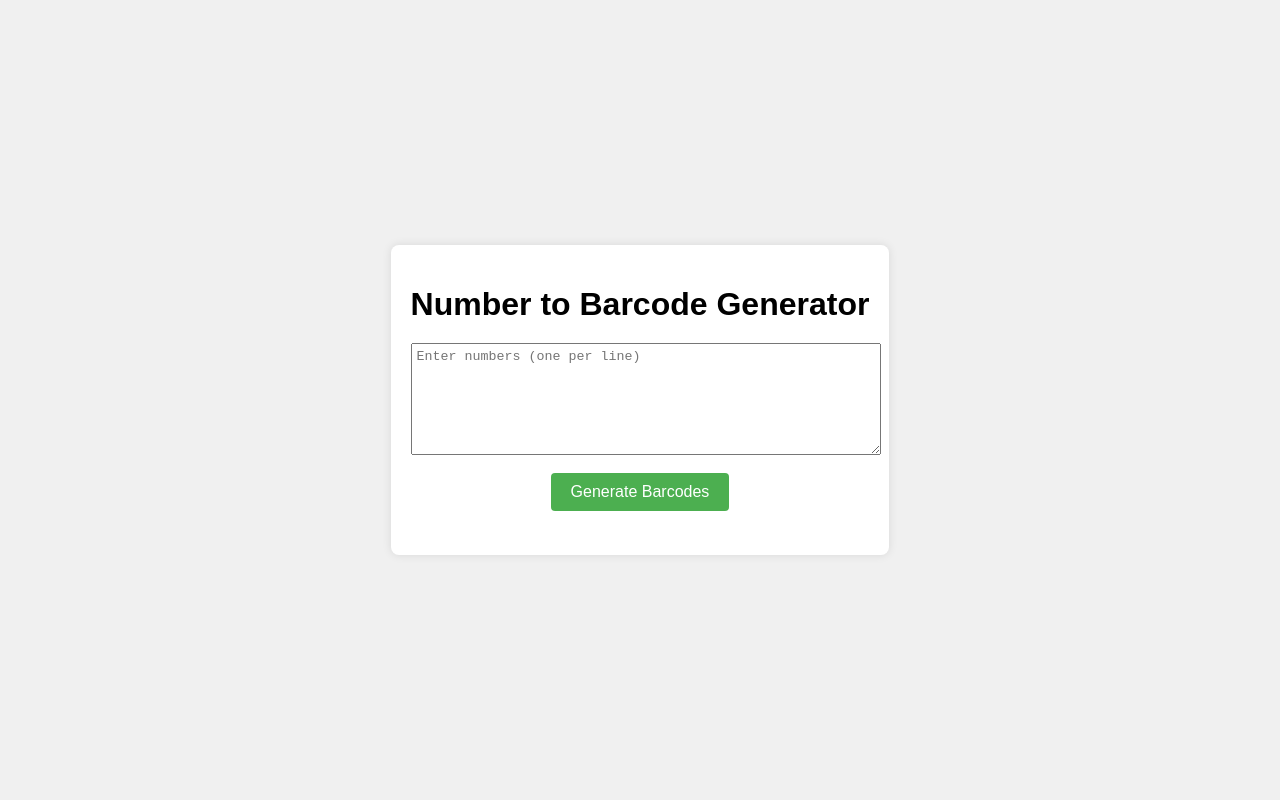
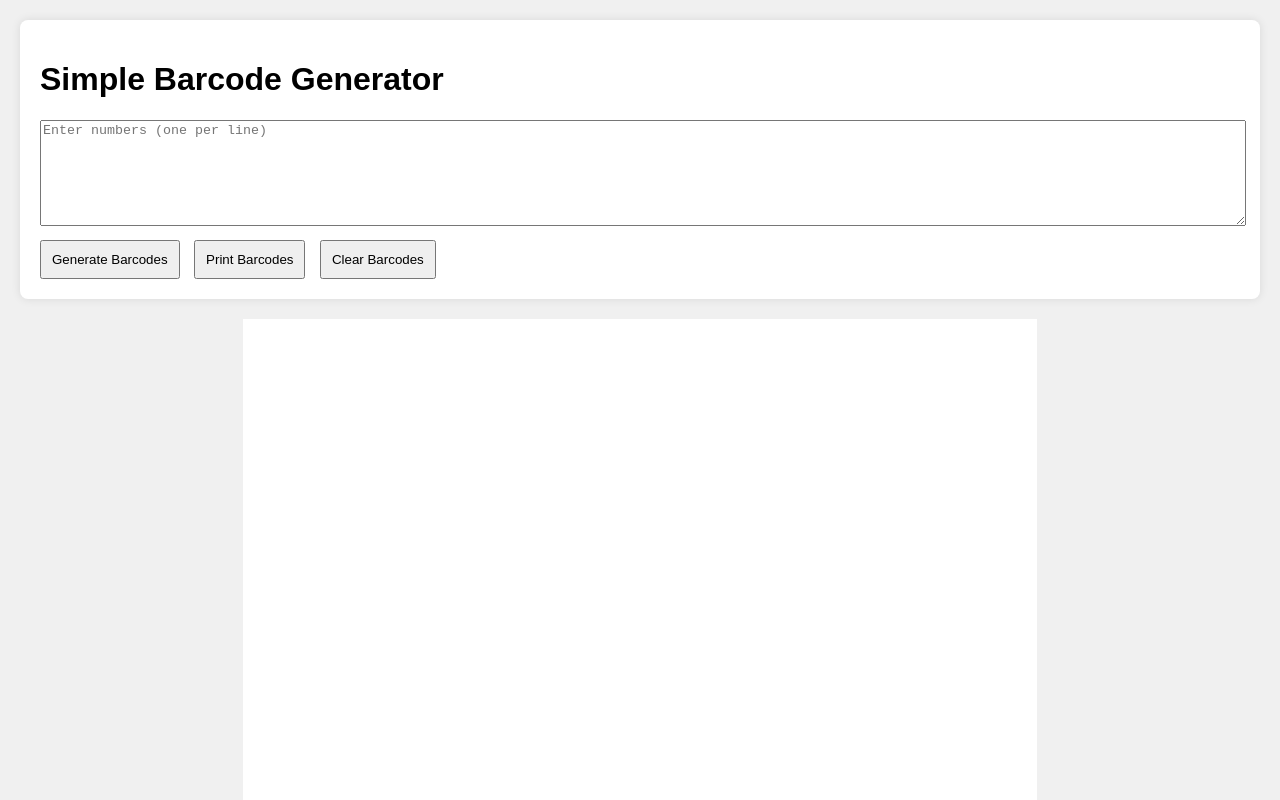
Before and after one commit to FritjoffS/barcodes, a plain HTML site: page index.html in a window 1280 px wide. Shown: the top 800 px of the page. Drawn offline with Linux system fonts and the light colour scheme.

Commit message:
chore: Update barcode generator page
The commit updates the barcode generator page by making the following changes:
- Update the page title to "Simple Barcode Generator"
- Add buttons for printing barcodes and clearing barcodes
- Adjust the barcode height, font size, and margin
- Update the styles for the container and barcode items

The changes improve the functionality and user experience of the barcode generator page.

```diff
--- a/index.html
+++ b/index.html
@@ -3,17 +3,20 @@
 <head>
     <meta charset="UTF-8">
     <meta name="viewport" content="width=device-width, initial-scale=1.0">
-    <title>Number to Barcode Generator</title>
+    <title>Simple Barcode Generator</title>
     <link rel="stylesheet" href="styles.css">
     <script src="https://cdn.jsdelivr.net/npm/jsbarcode@3.11.0/dist/JsBarcode.all.min.js"></script>
 </head>
 <body>
-    <div class="container">
-        <h1>Number to Barcode Generator</h1>
+    <div class="controls">
+        <h1>Simple Barcode Generator</h1>
         <textarea id="numberInput" placeholder="Enter numbers (one per line)"></textarea>
         <button onclick="generateBarcodes()">Generate Barcodes</button>
-        <div id="barcodeContainer"></div>
+        <button onclick="window.print()">Print Barcodes</button>
+        <button onclick="clearBarcodes()">Clear Barcodes</button>
+
     </div>
+    <div id="barcodeContainer"></div>
     <script src="script.js"></script>
 </body>
 </html>
--- a/script.js
+++ b/script.js
@@ -9,17 +9,23 @@ function generateBarcodes() {
         const barcodeDiv = document.createElement('div');
         barcodeDiv.className = 'barcode-item';
 
-        const canvas = document.createElement('canvas');
-        canvas.id = `barcode-${index}`;
-
-        barcodeDiv.appendChild(canvas);
+        const svg = document.createElementNS("http://www.w3.org/2000/svg", "svg");
+        svg.id = `barcode-${index}`;
+        barcodeDiv.appendChild(svg);
         barcodeContainer.appendChild(barcodeDiv);
 
         JsBarcode(`#barcode-${index}`, number.trim(), {
             format: "CODE128",
             width: 2,
-            height: 100,
-            displayValue: true
+            height: 80,
+            displayValue: true,
+            fontSize: 12,
+            margin: 5
         });
     });
 }
+
+function clearBarcodes() {
+    document.getElementById('numberInput').value = '';
+    document.getElementById('barcodeContainer').innerHTML = '';
+}
--- a/styles.css
+++ b/styles.css
@@ -1,22 +1,15 @@
 body {
     font-family: Arial, sans-serif;
-    display: flex;
-    justify-content: center;
-    align-items: center;
-    min-height: 100vh;
     margin: 0;
+    padding: 20px;
     background-color: #f0f0f0;
 }
 
-.container {
+.controls {
     background-color: white;
     padding: 20px;
     border-radius: 8px;
     box-shadow: 0 0 10px rgba(0, 0, 0, 0.1);
-    text-align: center;
-}
-
-h1 {
     margin-bottom: 20px;
 }
 
@@ -24,27 +17,40 @@ textarea {
     width: 100%;
     height: 100px;
     margin-bottom: 10px;
-    padding: 5px;
 }
 
 button {
-    background-color: #4CAF50;
-    color: white;
-    border: none;
-    padding: 10px 20px;
-    text-align: center;
-    text-decoration: none;
-    display: inline-block;
-    font-size: 16px;
-    margin: 4px 2px;
-    cursor: pointer;
-    border-radius: 4px;
+    padding: 10px;
+    margin-right: 10px;
 }
 
 #barcodeContainer {
-    margin-top: 20px;
+    width: 210mm;
+    min-height: 297mm;
+    background-color: white;
+    margin: 0 auto;
+    padding: 10mm;
+    box-sizing: border-box;
+    display: flex;
+    flex-wrap: wrap;
+    justify-content: space-between;
 }
 
 .barcode-item {
-    margin-bottom: 10px;
+    width: 30%;
+    margin-bottom: 10mm;
+    text-align: center;
 }
+
+@media print {
+    body {
+        background-color: white;
+    }
+    .controls {
+        display: none;
+    }
+    #barcodeContainer {
+        margin: 0;
+        padding: 0;
+    }
+}
```
